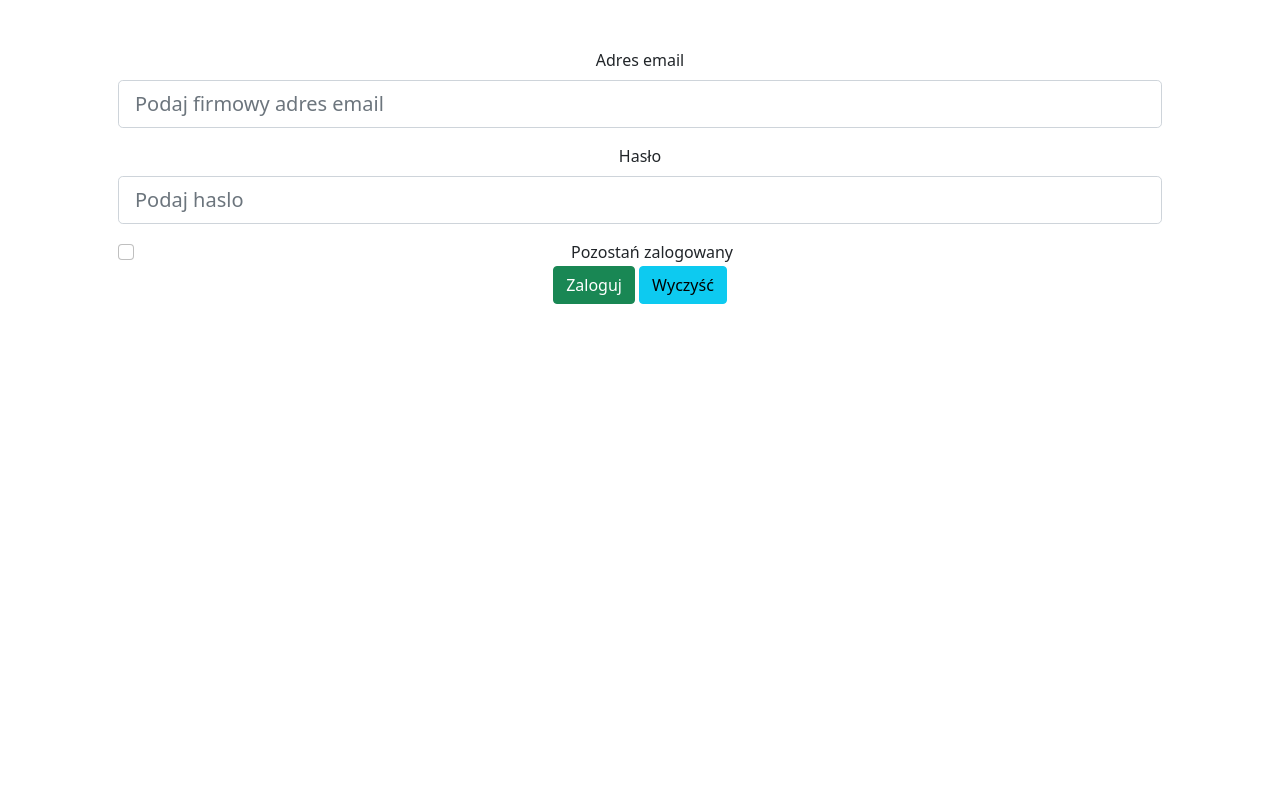
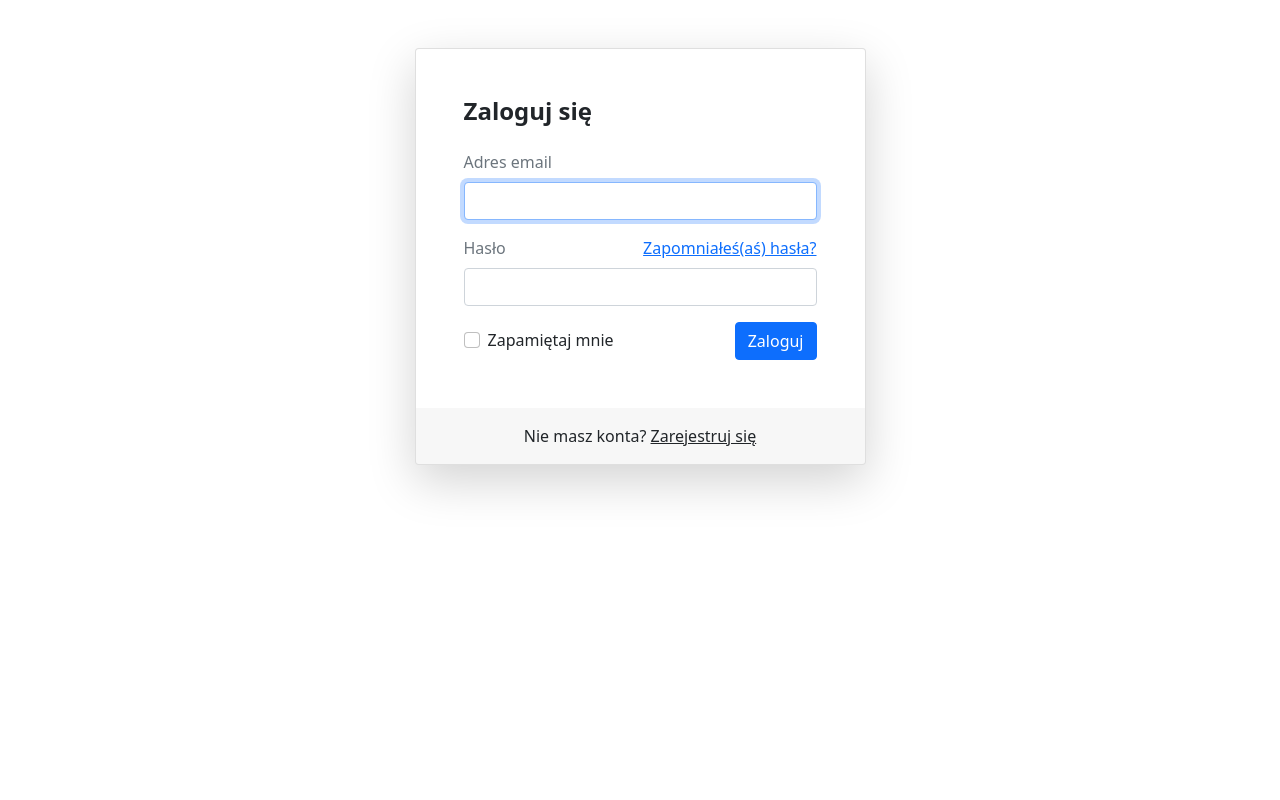
Before and after one commit to Wiktor2013/stronka, a Flask app: page /login in a window 1280 px wide. Shown: the part 80-880 px from the top of the page. Before the commit the page ends 384 px from the top, so only its background shows below. Run offline with Flask 2, Linux system fonts and the light colour scheme; some libraries are stand-ins or nearby versions.

Commit message:
login form

```diff
--- a/website/templates/login.html
+++ b/website/templates/login.html
@@ -2,21 +2,60 @@
 {% block title %} Zaloguj się {% endblock %}
 {% block body %}
 
-<form method="POST" class="text-center card-body p-5 container">
-    {{ form.csrf_token }}
+<section class="vh-100">
+		<div class="container fluid">
+			<div class="row justify-content-sm-center h-100">
+				<div class="col-xxl-4 col-xl-5 col-lg-5 col-md-7 col-sm-9">
+					<div class="text-center my-5">
+<!--						<img src="https://getbootstrap.com/docs/5.0/assets/brand/bootstrap-logo.svg" alt="logo" width="100">-->
+					</div>
+					<div class="card shadow-lg">
+						<div class="card-body p-5">
+							<h1 class="fs-4 card-title fw-bold mb-4">Zaloguj się</h1>
+							<form method="POST" class="needs-validation" novalidate="" autocomplete="off">
 								<div class="mb-3">
-    <label for="email" class="form-label">{{ form.email.label }}</label><br>
-     {{ form.email(class="form-control form-control-lg", placeholder="Podaj firmowy adres email") }}
+									<label class="mb-2 text-muted" for="email">{{ form.email.label }}</label>
+									<input id="email" type="email" class="form-control" name="email" value="" required autofocus>
+									<div class="invalid-feedback">
+										Email jest nieprawidłowy
 									</div>
+								</div>
+
 								<div class="mb-3">
-    <label for="password" class="form-label">{{ form.password.label }}</label><br>
-    {{ form.password(class="form-control form-control-lg", placeholder="Podaj haslo") }}    </div>
+									<div class="mb-2 w-100">
+										<label class="text-muted" for="password">{{ form.password.label }}</label>
+										<a href="forgot.html" class="float-end">
+											Zapomniałeś(aś) hasła?
+										</a>
+									</div>
+									<input id="password" type="password" class="form-control" name="password" required>
+								    <div class="invalid-feedback">
+								    	Hasło jest wymagane
+							    	</div>
+								</div>
+
+								<div class="d-flex align-items-center">
 									<div class="form-check">
-    <input type="checkbox" class="form-check-input" id="exampleCheck1">
-    <label class="form-check-label" for="exampleCheck1">Pozostań zalogowany</label>
+										<input type="checkbox" name="remember" id="remember" class="form-check-input">
+										<label for="remember" class="form-check-label">Zapamiętaj mnie</label>
 									</div>
-  <button type="submit" class="btn btn-success">Zaloguj</button>
-  <button type="reset" class="btn btn-info">Wyczyść</button>
+									<button type="submit" class="btn btn-primary ms-auto">
+										Zaloguj
+									</button>
+								</div>
 							</form>
+						</div>
+						<div class="card-footer py-3 border-0">
+							<div class="text-center">
+								Nie masz konta? <a href="register" class="text-dark">Zarejestruj się</a>
+							</div>
+						</div>
+					</div>
+				</div>
+			</div>
+		</div>
+	</section>
+
+	<script src="js/login.js"></script>
 
 {% endblock %}
```
Also changed, not shown: website/dupa cycki_names.csv (deleted, +0 -79 lines), website/templates/register.html (+13 -8 lines), website/database.db, website/static/css/4742044445_3bee4ab365_b.jpg (added), 2 other files. Lines whose indentation alone changed are shown as unchanged.
